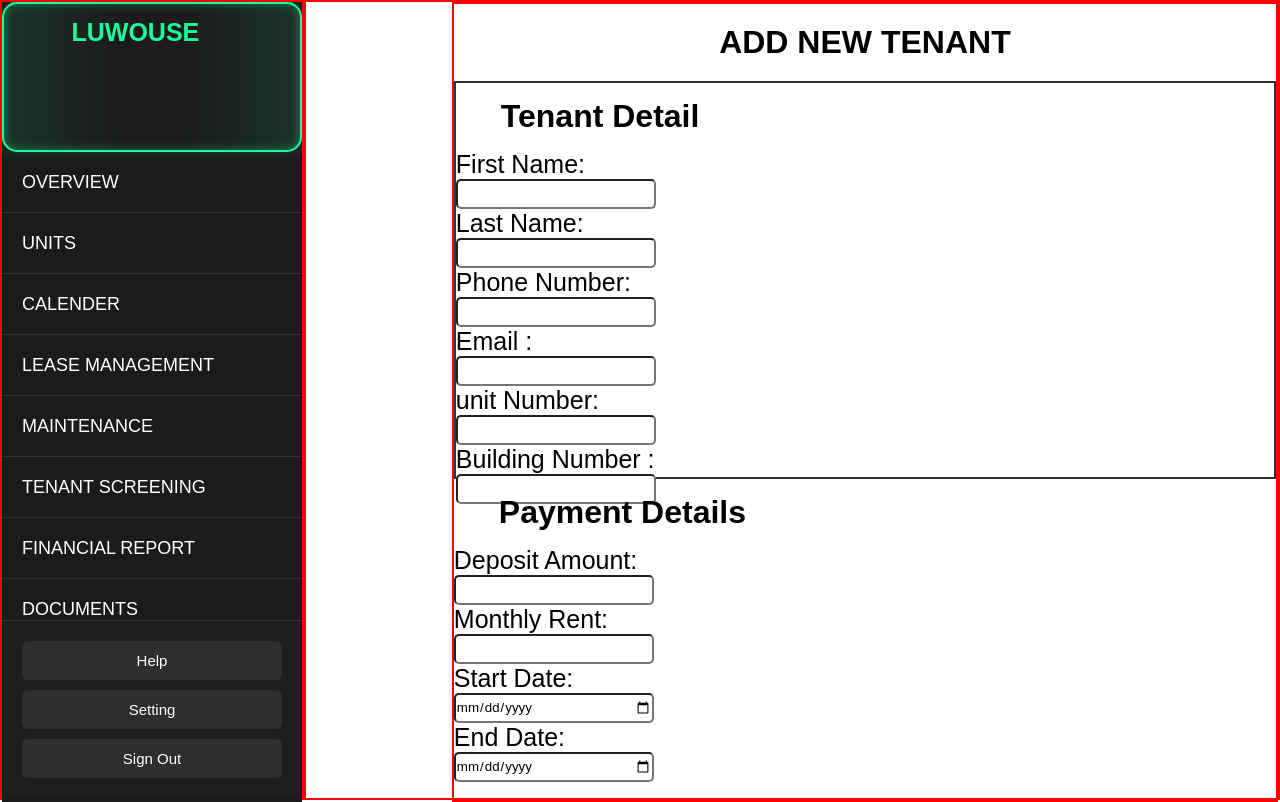
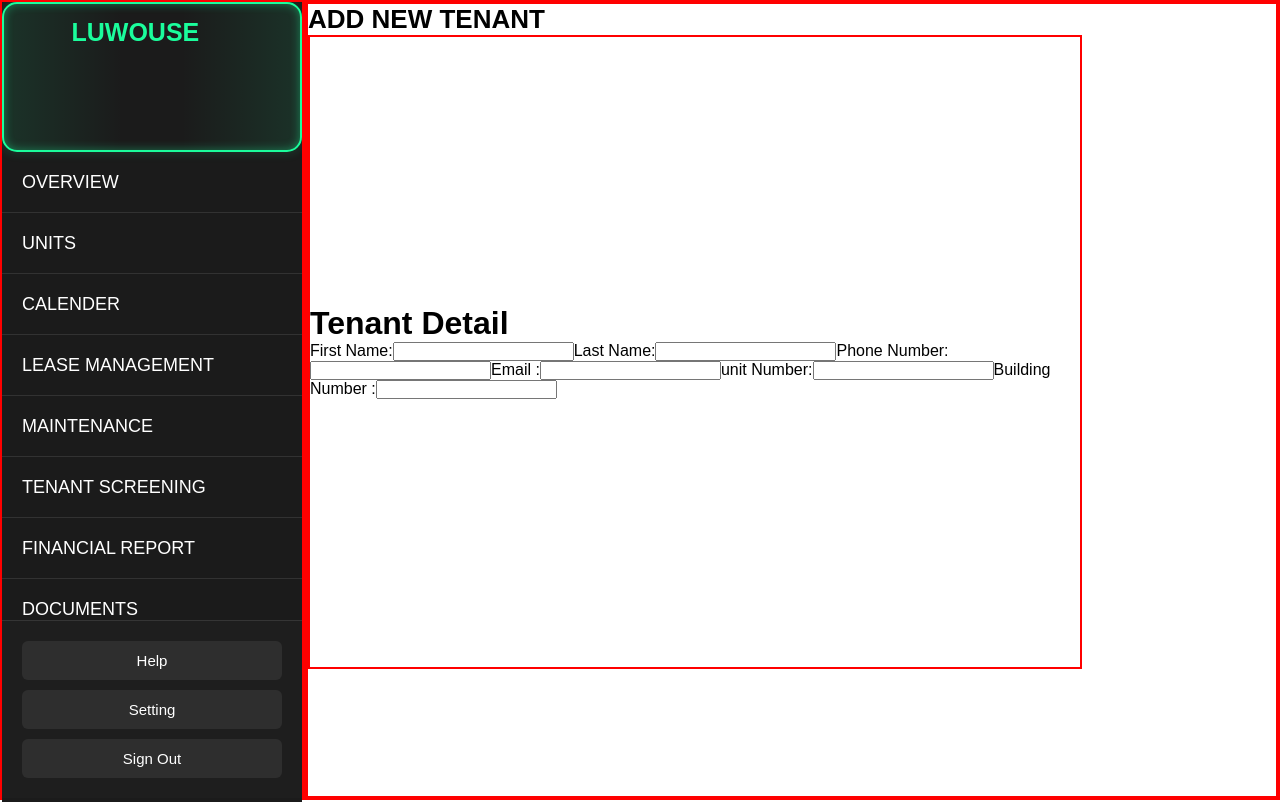
Before and after one commit to Correa95/Property-Management-System, a React (Vite) app in the folder client-side/: page /newTenant in a window 1280 px wide. Built offline with nearby package versions, Linux system fonts and the light colour scheme.

Commit message:
styling the overview

```diff
--- a/client-side/src/Components/NewTenant.css
+++ b/client-side/src/Components/NewTenant.css
@@ -1,47 +1,52 @@
 .newTenantContainer {
   border: 2px solid red;
-  width: 85%;
-  height: 100vh;
-  float: right;
+  height: 100%;
 }
-/* .newTenantContainer */
+
 .addTenantHeader {
+  font-size: 26px;
+}
+.formContainer {
+  width: 80%;
+  height: 80%;
   display: flex;
   justify-content: center;
+  flex-direction: column;
   align-items: center;
-  padding: 20px;
+  align-items: center;
+  border: 2px solid red;
 }
-.tenantDetail {
+/* .tenantDetail {
   height: 50%;
   border: 2px solid #333;
-}
-.tenantDetail h1 {
+} */
+/* .tenantDetail h1 {
   margin-left: 30px;
   padding: 15px;
-}
+} */
 
-.tenantDetail label {
+/* .tenantDetail label {
   font-size: 25px;
   display: flex;
   flex-direction: column;
-}
-.tenantDetail input {
+} */
+/* .tenantDetail input {
   width: 200px;
   height: 30px;
   border-radius: 5px;
-}
+} */
 
-.tenantPayment h1 {
+/* .tenantPayment h1 {
   margin-left: 30px;
   padding: 15px;
-}
-.tenantPayment label {
+} */
+/* .tenantPayment label {
   font-size: 25px;
   display: flex;
   flex-direction: column;
-}
-.tenantPayment input {
+} */
+/* .tenantPayment input {
   width: 200px;
   height: 30px;
   border-radius: 5px;
-}
+} */
--- a/client-side/src/Components/NewTenant.jsx
+++ b/client-side/src/Components/NewTenant.jsx
@@ -4,8 +4,9 @@ function NewTenant() {
   return (
     <div className="newTenantContainer">
       <h1 className="addTenantHeader">ADD NEW TENANT</h1>
-      <form className="tenantDetail">
-        <h1>Tenant Detail</h1>
+      <div className="formContainer">
+        <form className="newTenantForm">
+          <h1 className="">Tenant Detail</h1>
           <label>
             First Name:
             <input type="text" />
@@ -32,7 +33,7 @@ function NewTenant() {
           </label>
         </form>
 
-      <form className="tenantPayment">
+        {/* <form className="tenantPayment">
           <h1>Payment Details</h1>
           <label>
             <label>
@@ -52,7 +53,8 @@ function NewTenant() {
               <input type="date" />
             </label>
           </label>
-      </form>
+        </form> */}
+      </div>
     </div>
   );
 }
```
Lines whose indentation alone changed are shown as unchanged.
